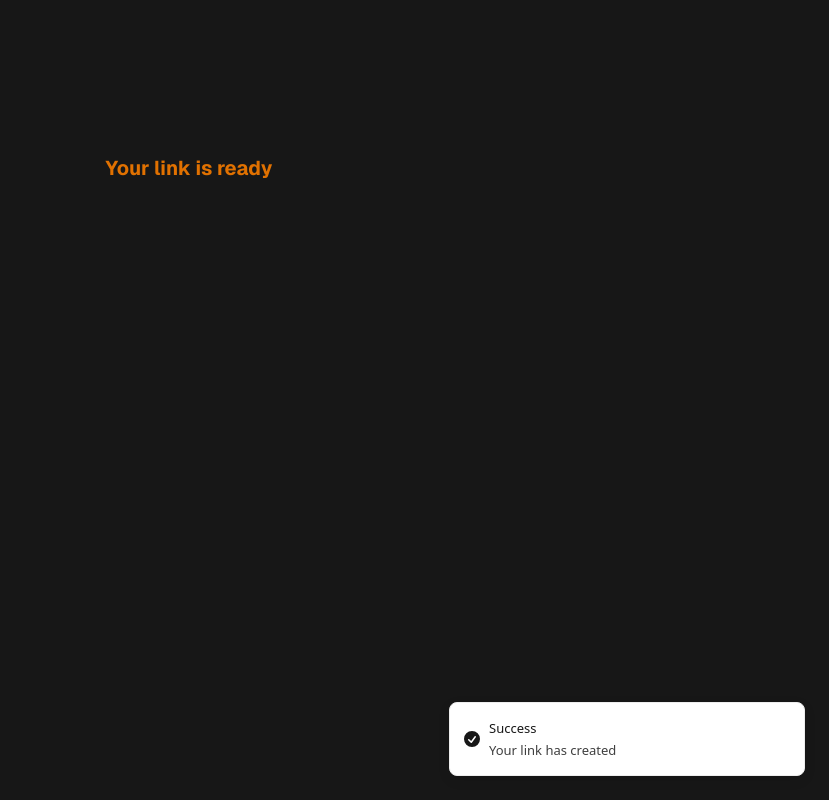
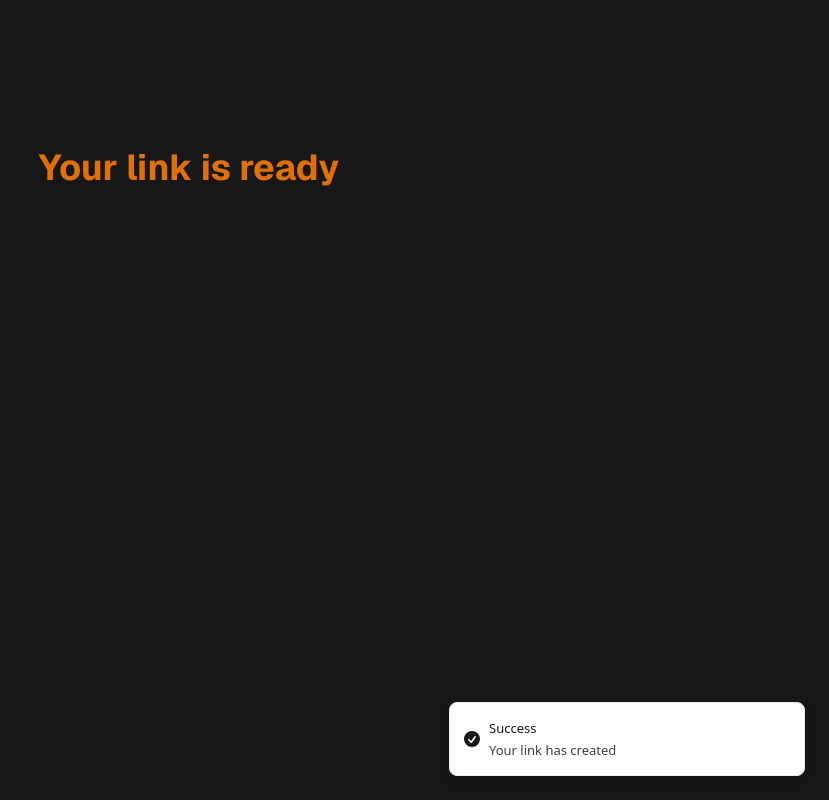
Before and after one commit to James-Software/Smol, a Next.js app: page / in a window 1280 px wide. Both pictures are taken after a click on the button "Enter". Shown: the whole page, without its empty margins (451-1280 px from the left). Built offline with nearby package versions, Linux system fonts and the light colour scheme.

Commit message:
Before supabase

```diff
--- a/app/page.tsx
+++ b/app/page.tsx
@@ -9,10 +9,11 @@ export default function Home() {
 
   return (
     <>
-      {/* Container wrapper forces children to stack on top of each other */}
+      {/* Container forces the dissapearing div and the appearing div to stack on top of eachother */}
       <div className="grid grid-cols-1 grid-rows-1 place-items-center w-full">
 
-        {/* FIRST DIV */}
+        {/* DISSAPPEARS AFTER ENTERING A LINK */}
+
         <div className={`col-start-1 row-start-1 w-full flex flex-col items-center transition-all duration-300 ease-out ${
             isFading ? "opacity-0 pointer-events-none blur-xs" : "opacity-100 blur-none"
           }`}>
@@ -23,11 +24,12 @@ export default function Home() {
           }} />
         </div>
 
-        {/* SECOND DIV */}
+        {/* APPEARS AFTER ENTERING A LINK */}
+
         <div className={`col-start-1 row-start-1 w-full flex flex-col items-center transition-all duration-300 delay-300 ease-out ${
             isFading ? "opacity-100 blur-none" : "pointer-events-none opacity-0 blur-xs"
           }`}>
-          <h1 className="font-sans font-bold text-xl text-amber-600 pt-8">Your link is ready</h1>
+          <h1 className="font-sans font-bold text-4xl text-amber-600 pt-8">Your link is ready</h1>
         </div>
 
       </div>
```
Also changed, not shown: lib/supabase.ts (added).
